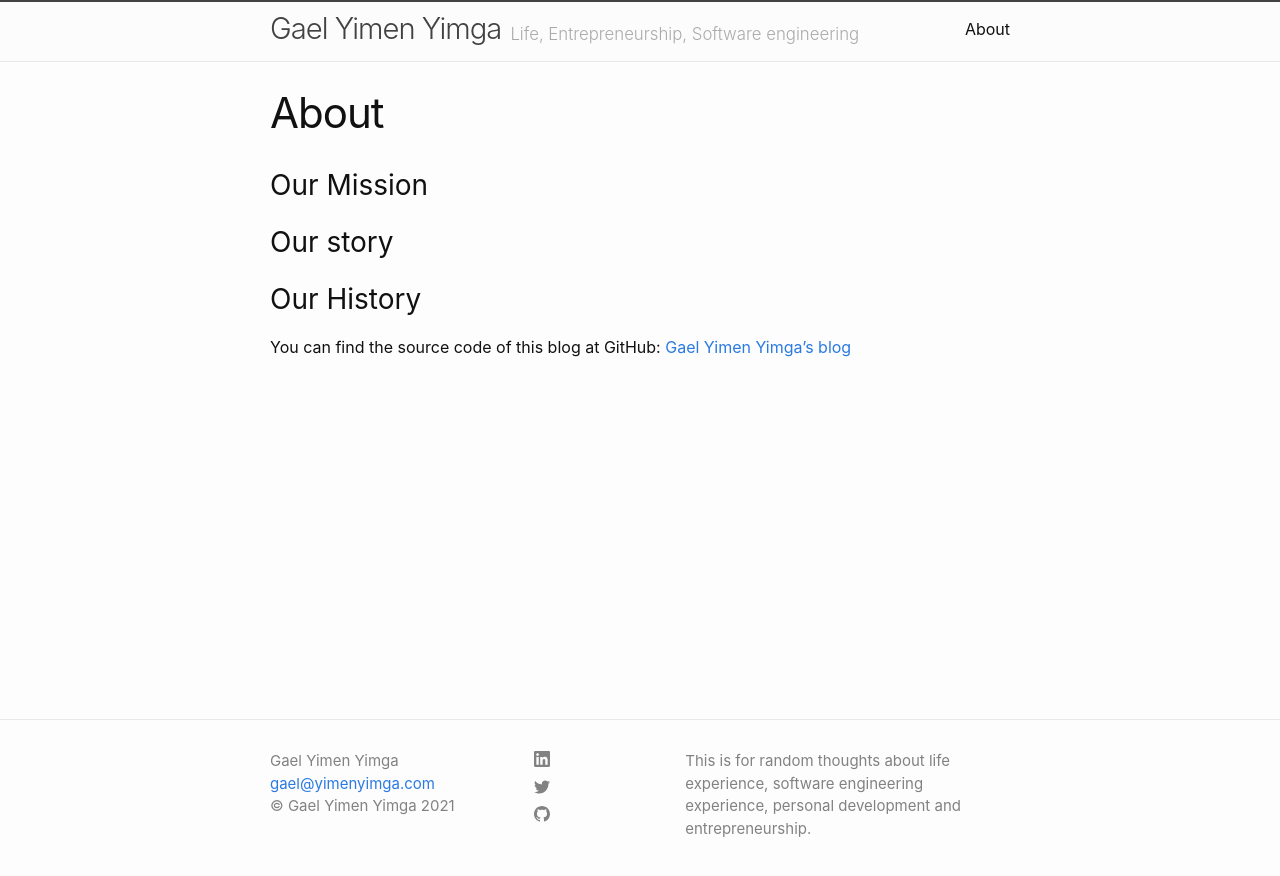
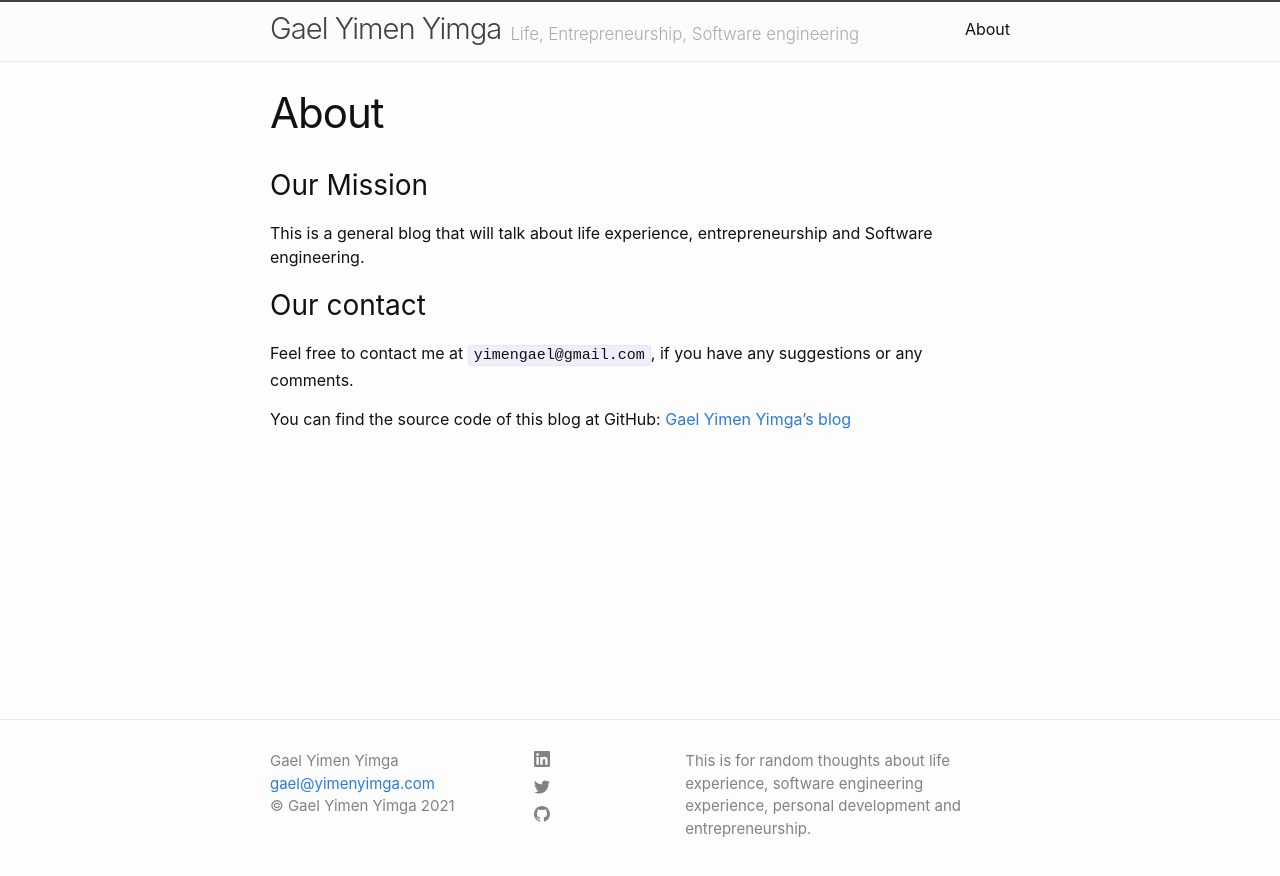
Before and after one commit to yimengael/yims-blog, a Jekyll site: the page built from about.markdown, in a window 1280 px wide. Shown: the top 876 px of the page. Built offline with Jekyll 4.4.1, drawn with Linux system fonts in a browser that asks for light colours.

Commit message:
Refining the about page

```diff
--- a/about.markdown
+++ b/about.markdown
@@ -4,10 +4,10 @@ title: About
 permalink: /about/
 ---
 ## Our Mission
+This is a general blog that will talk about life experience, entrepreneurship and Software engineering.
 
-## Our story
-
-## Our History
+## Our contact
+Feel free to contact me at `yimengael@gmail.com`, if you have any suggestions or any comments.
 
 You can find the source code of this blog at GitHub:
 [Gael Yimen Yimga's blog](https://github.com/yimengael/yims-blog)
```
